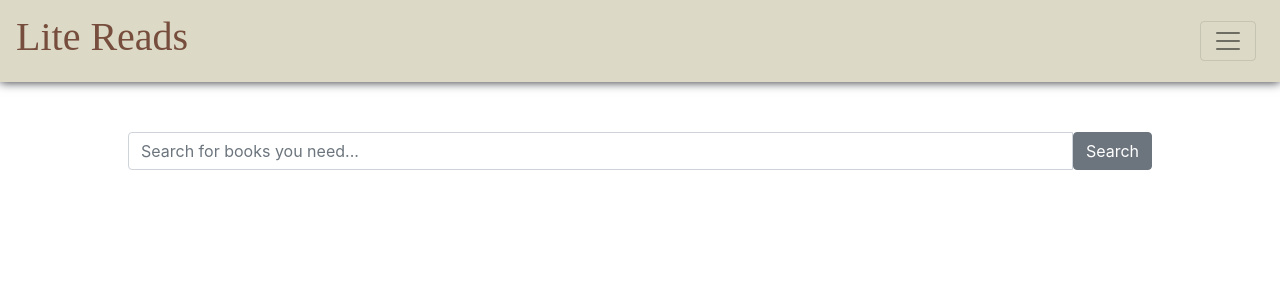
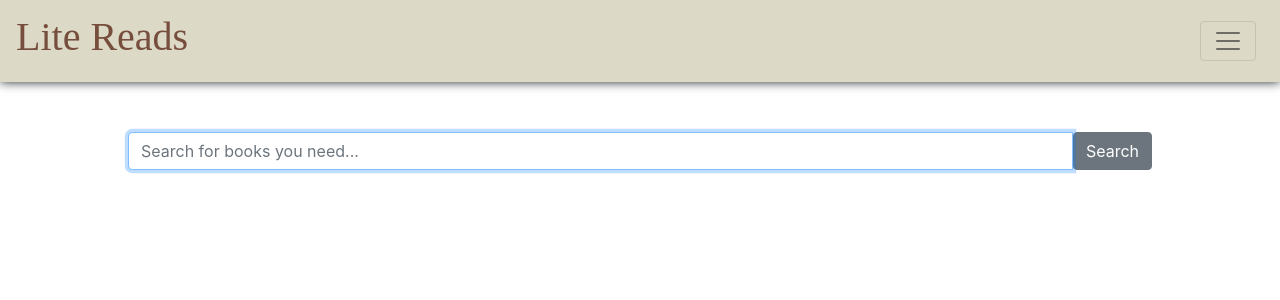
Before and after one commit to khubo/literead, a React (Create React App) app: page / in a window 1280 px wide. Shown: the top 300 px of the page. Built offline with nearby package versions, Linux system fonts and the light colour scheme; a web font is replaced by a local one.

Commit message:
set autofocus to search box

```diff
--- a/src/containers/Searchbar.js
+++ b/src/containers/Searchbar.js
@@ -15,6 +15,7 @@ const SearchBar = ({ searchBooks }) => {
     <SearchWrapper>
       <InputGroup>
         <Input
+          autofocus="true"
           onKeyPress={event => {
             if (event.key === 'Enter') {
               search();
```
